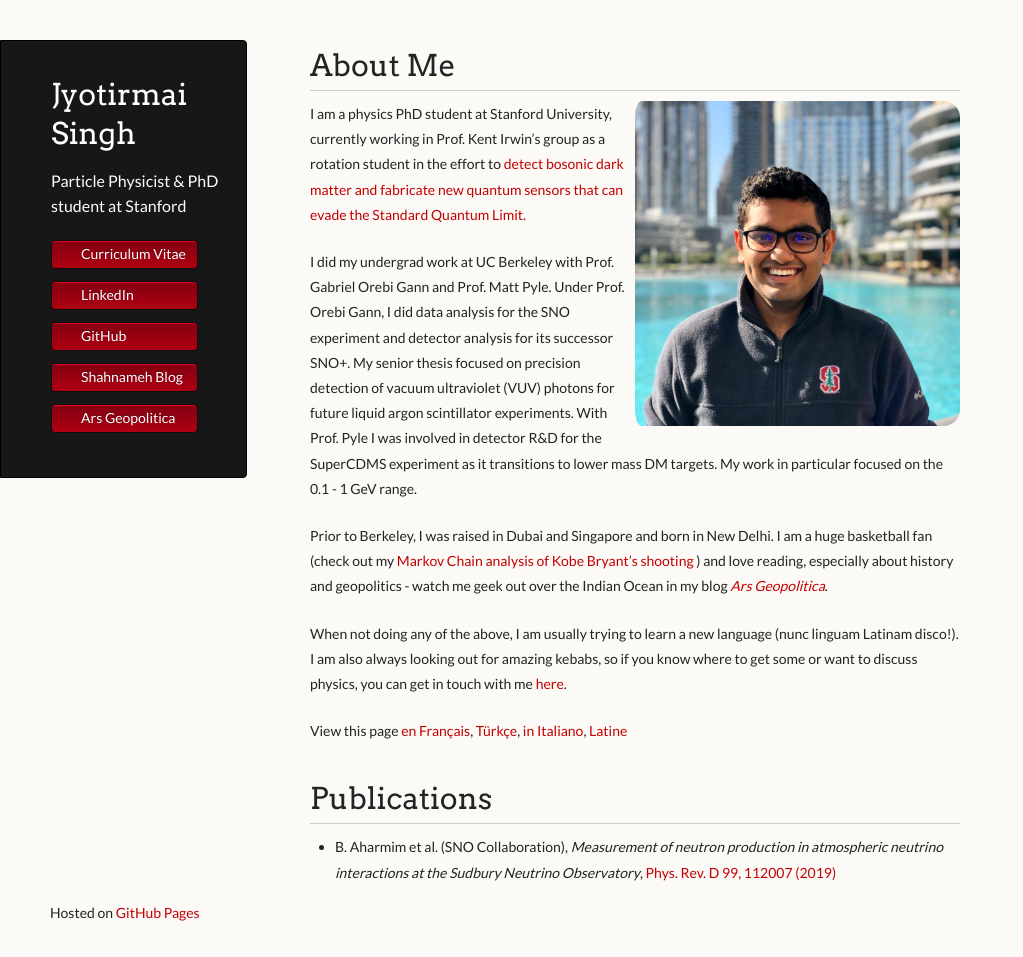
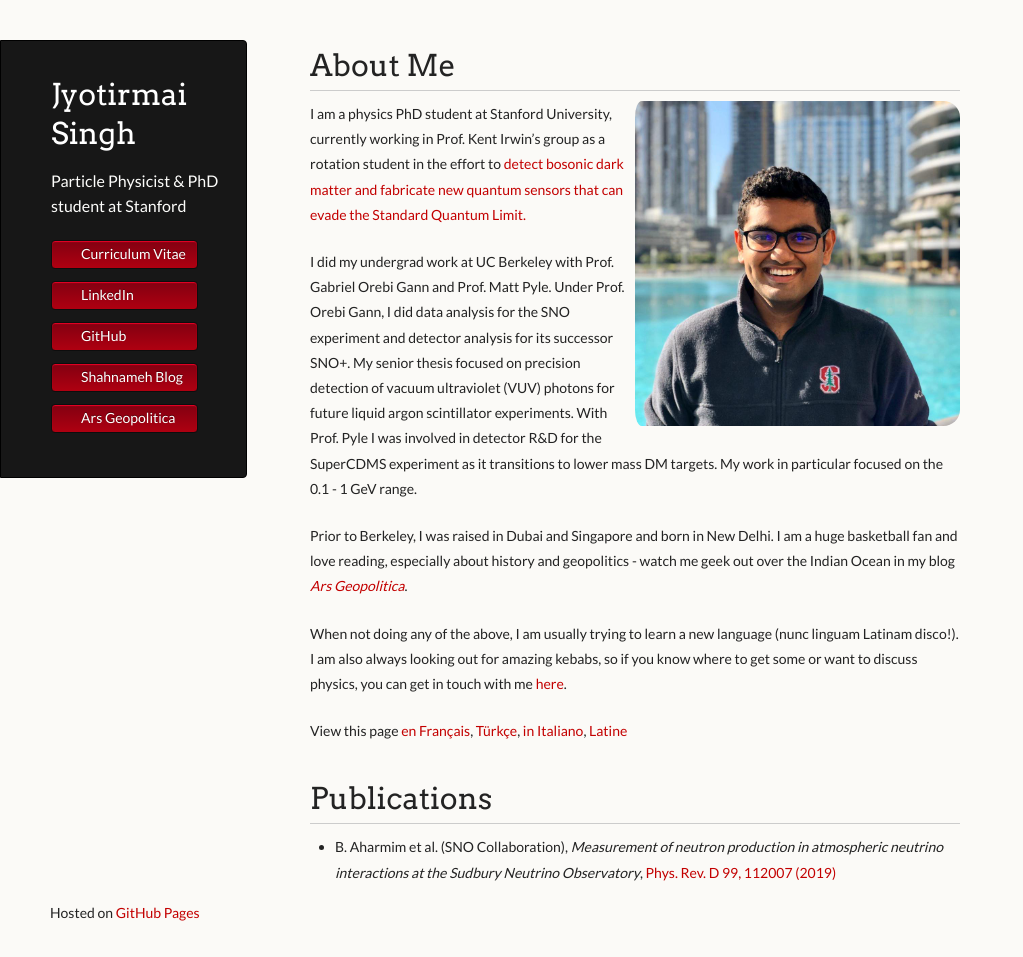
Before and after one commit to joe-singh/joe-singh.github.io, a Jekyll site: the page built from index.md, in a window 1280 px wide and 957 px high. Shown: the whole window, without its empty margins (0-1023 px from the left). Built offline with Jekyll 4.4.1, drawn with Linux system fonts in a browser that asks for light colours.

Commit message:
bye kobe

```diff
--- a/index.md
+++ b/index.md
@@ -24,8 +24,7 @@ experiment and detector analysis for its successor SNO+. My senior thesis focuse
 future liquid argon scintillator experiments. With Prof. Pyle I was involved in detector R&D for the SuperCDMS experiment as it transitions to
 lower mass DM targets. My work in particular focused on the 0.1 - 1 GeV range.
 
-Prior to Berkeley, I was raised in Dubai and Singapore and born in New Delhi. I am a huge basketball fan (check out my [Markov Chain analysis of
-Kobe Bryant's shooting](./mamba.html) ) and love reading, especially about history
+Prior to Berkeley, I was raised in Dubai and Singapore and born in New Delhi. I am a huge basketball fan and love reading, especially about history
 and geopolitics - watch me geek out over the Indian Ocean in my blog [<em>Ars Geopolitica</em>](./straits.md).
 
 When not doing any of the above, I am usually trying to learn a new language (nunc linguam Latinam disco!). I am also always looking out for amazing
```
